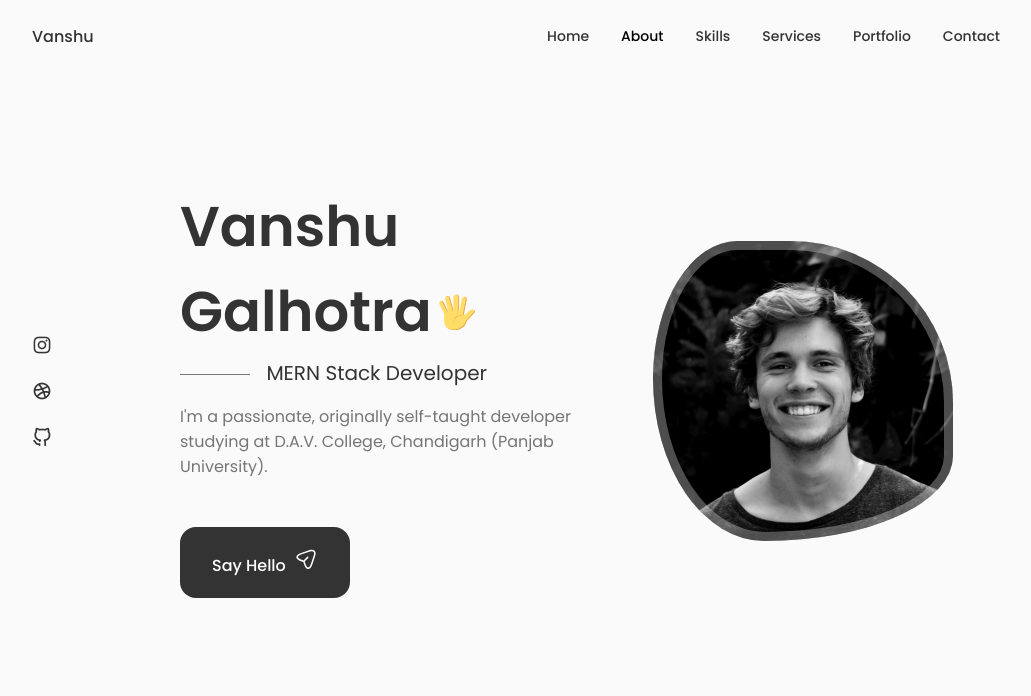
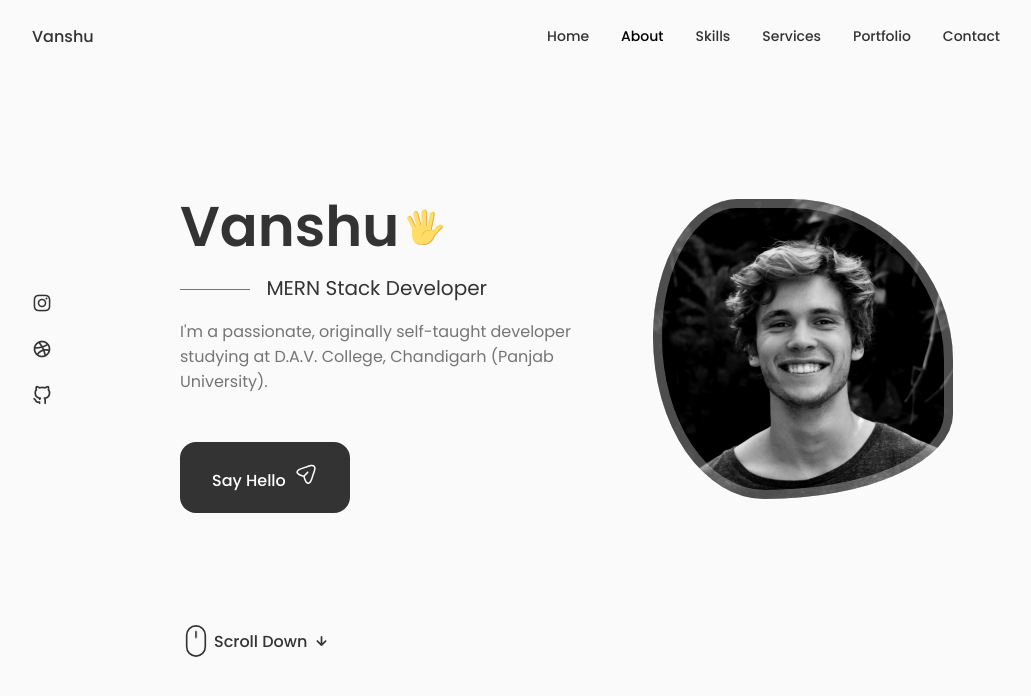
Before and after one commit to vanshugalhotra3332/react-portfolio, a React (Create React App) app: page / in a window 1280 px wide. Shown: the top 696 px of the page, without its empty margins (124-1155 px from the left). Built offline with nearby package versions, Linux system fonts and the light colour scheme.

Commit message:
Added scroll down component and responsiveness

```diff
--- a/src/Components/Home/Data.js
+++ b/src/Components/Home/Data.js
@@ -4,14 +4,14 @@
   return (
     <div className="home__data">
       <h1 className="home__title">
-        Vanshu Galhotra
+        Vanshu
         <svg
           width="36"
           height="36"
           viewBox="0 0 48 48"
           fill="none"
           xmlns="http://www.w3.org/2000/svg"
-          class="home__hand"
+          className="home__hand"
         >
           <path
             d="M25.4995 32.0305L31.3495 33.1555L36.1495 8.48051C36.4495 6.83051 35.3995 5.18051 33.8245 4.88051C32.1745 4.58051 30.5995 5.70551 30.2995 7.35551L25.4995 32.0305Z"
@@ -63,7 +63,7 @@
       <a href="#contact" className="button button-flex">
         Say Hello
         <svg
-          class="button__icon"
+          className="button__icon"
           xmlns="http://www.w3.org/2000/svg"
           width="24"
           height="24"
--- a/src/Components/Home/Home.js
+++ b/src/Components/Home/Home.js
@@ -2,6 +2,7 @@
 import Data from "./Data";
 import "./home.css";
 import Social from "./Social";
+import ScrollDown from "./ScrollDown";
 
 const Home = () => {
   return (
@@ -12,6 +13,7 @@
           <div className="home__img"></div>
           <Data />
         </div>
+        <ScrollDown/>
       </div>
     </section>
   );
--- /dev/null
+++ b/src/Components/Home/ScrollDown.js
@@ -0,0 +1,49 @@
+import React from "react";
+
+const ScrollDown = () => {
+  return (
+    <div className="home__scroll">
+      <a href="#about" className="home__scroll-button button--flex">
+        <svg
+          width="32px"
+          height="32px"
+          className="home__scroll-mouse"
+          viewBox="0 0 247 390"
+          version="1.1"
+          xmlns="http://www.w3.org/2000/svg"
+          xmlnsXlink="http://www.w3.org/1999/xlink"
+          style={{
+                  fillRule: "evenodd",
+                  clipRule: "evenodd",
+                  strokeLinecap: "round",
+                  strokeLinejoin: "round",
+                  strokeMiterlimit: "1.5",
+                }}
+        >
+          <path
+            className="wheel"
+            d="M123.359,79.775l0,72.843"
+            style={{
+              fill: "none",
+              stroke: "var(--title-color)",
+              strokeWidth: "20px",
+      }}
+          ></path>
+          <path
+            id="mouse"
+            d="M236.717,123.359c0,-62.565 -50.794,-113.359 -113.358,-113.359c-62.565,0 -113.359,50.794 -113.359,113.359l0,143.237c0,62.565 50.794,113.359 113.359,113.359c62.564,0 113.358,-50.794 113.358,-113.359l0,-143.237Z"
+            style={{
+                    fill: "none",
+                    stroke: "var(--title-color)",
+                    strokeWidth: "20px",
+            }}
+          ></path>
+        </svg>
+        <span className="home__scroll-name">Scroll Down</span>
+        <i className="uil uil-arrow-down home__scroll-arrow"></i>
+      </a>
+    </div>
+  );
+};
+
+export default ScrollDown;
--- a/src/Components/Home/home.css
+++ b/src/Components/Home/home.css
@@ -1,3 +1,7 @@
+.home__container {
+  row-gap: 7rem;
+}
+
 .home__content {
   grid-template-columns: 116px repeat(2, 1fr);
   padding-top: 5.5rem;
@@ -78,3 +82,109 @@
   animation: profile__animate 8s ease-in-out infinite 1s;
   box-shadow: inset 0 0 0 9px rgb(255 255 255 / 30%);
 }
+
+.home__scroll {
+  margin-left: 9.25rem;
+}
+
+.wheel {
+  animation: scroll 2s ease infinite;
+}
+
+@keyframes scroll {
+  0% {
+    transform: translateY(0);
+  }
+  30% {
+    transform: translateY(3.75rem);
+  }
+}
+
+.home__scroll-name {
+  color: var(--title-color);
+  font-weight: var(--font-medium);
+  margin-right: var(--mb-0-25);
+  margin-left: 2px;
+}
+
+.home__scroll-arrow {
+  font-size: 1.25rem;
+  color: var(--title-color);
+}
+
+/* --------------break points --------------------- */
+
+/* for large devices */
+@media screen and (max-width: 992px) {
+  .home__content {
+    grid-template-columns: 100px repeat(2, 1fr);
+    column-gap: 1.25rem;
+  }
+
+  .home__hand {
+    width: 26px;
+    height: 26px;
+  }
+
+  .hone__subtitle {
+    padding-left: 3.75rem;
+    margin-bottom: var(--mb-1);
+  }
+  .home__subtitle::before {
+    width: 42px;
+    top: 0.8rem;
+  }
+  .home__description{
+    max-width: initial;
+    mix-blend-mode: var(--mb-2-5);
+  }
+
+  .home__img{
+    width: 250px;
+    height: 250px;
+    box-shadow: inset 0 0 0 9px rgb(255 255 255 / 30%);
+  }
+
+  .home__scroll{
+    margin-left: 7.5rem;
+  }
+}
+
+/* for medium devices */
+@media screen and (max-width: 768px) {
+
+  .home__content{
+    grid-template-columns: 0.5fr 3fr;
+    padding-top: 3.5rem;
+  }
+  .home__img{
+    order: initial;
+    justify-self: initial;
+  }
+
+  .home__data{
+    grid-column: 1/3;
+  }
+  .home__img{
+    box-shadow: inset 0 0 0 6px rgb(255 255 255 / 30%);
+    width: 200px;
+    height: 200px;
+  }
+  .home__scroll{
+    display: none;
+  }
+}
+
+/* for small devices */
+@media screen and (max-width: 350px) {
+
+  .home__img{
+    width: 180px;
+    height: 180px;
+
+  }
+  .home__hand{
+    width: 22px;
+    height: 22px;
+  }
+}
```
Lines whose indentation alone changed are shown as unchanged.
